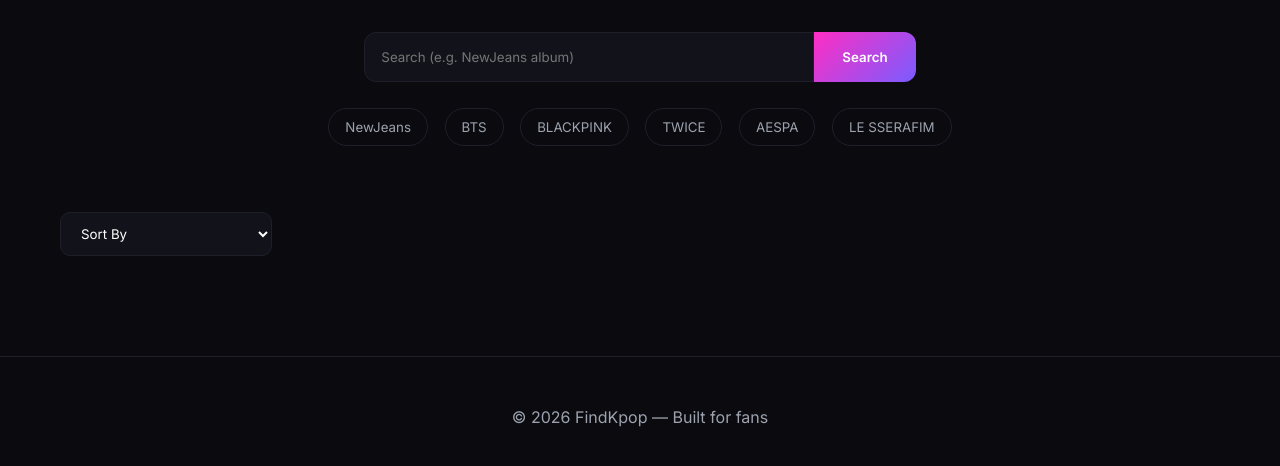
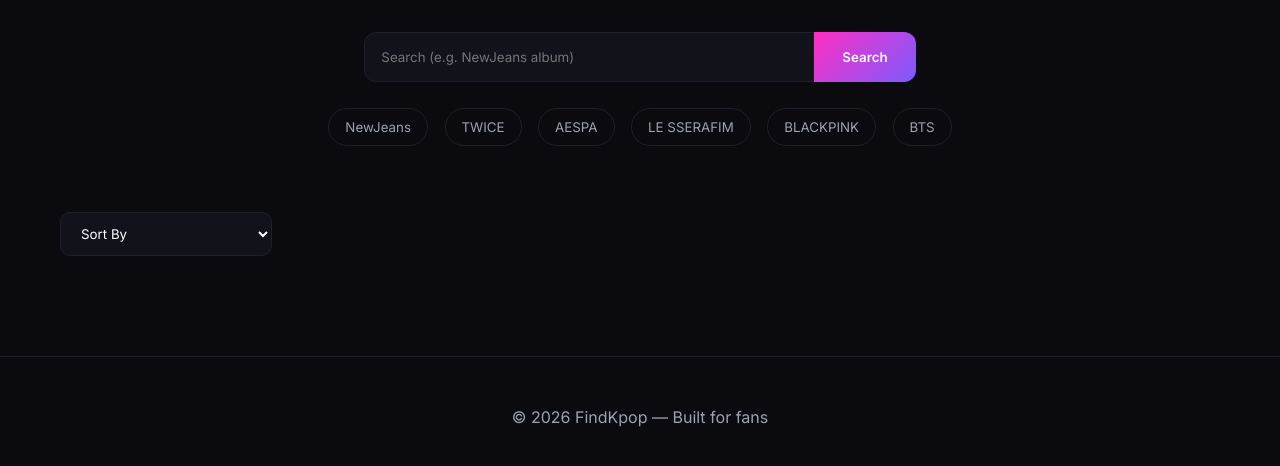
Before and after one commit to Br0d1e/findkpop, a website: page index.html in a window 1280 px wide. Shown: the part 296-762 px from the top of the page. Drawn offline with Linux system fonts and the light colour scheme.

Commit message:
Update index.html

```diff
--- a/index.html
+++ b/index.html
@@ -252,11 +252,11 @@
 
   <div class="quick">
     <button onclick="quickSearch('NewJeans album')">NewJeans</button>
-    <button onclick="quickSearch('BTS album')">BTS</button>
-    <button onclick="quickSearch('BLACKPINK merch')">BLACKPINK</button>
-    <button onclick="quickSearch('TWICE merch')">TWICE</button>
+    <button onclick="quickSearch('TWICE album')">TWICE</button>
     <button onclick="quickSearch('AESPA album')">AESPA</button>
     <button onclick="quickSearch('LE SSERAFIM album')">LE SSERAFIM</button>
+    <button onclick="quickSearch('BLACKPINK album')">BLACKPINK</button>
+    <button onclick="quickSearch('BTS album')">BTS</button>
   </div>
 </div>
 
```
